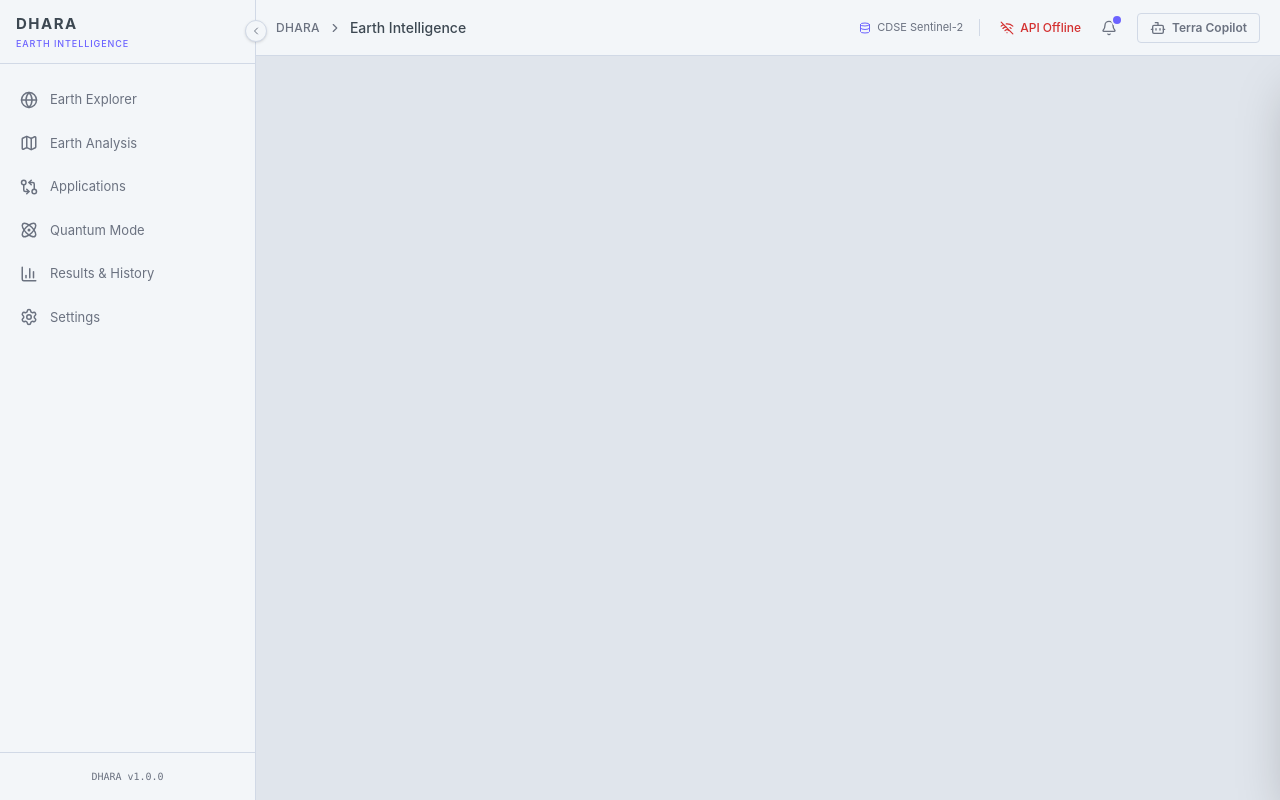
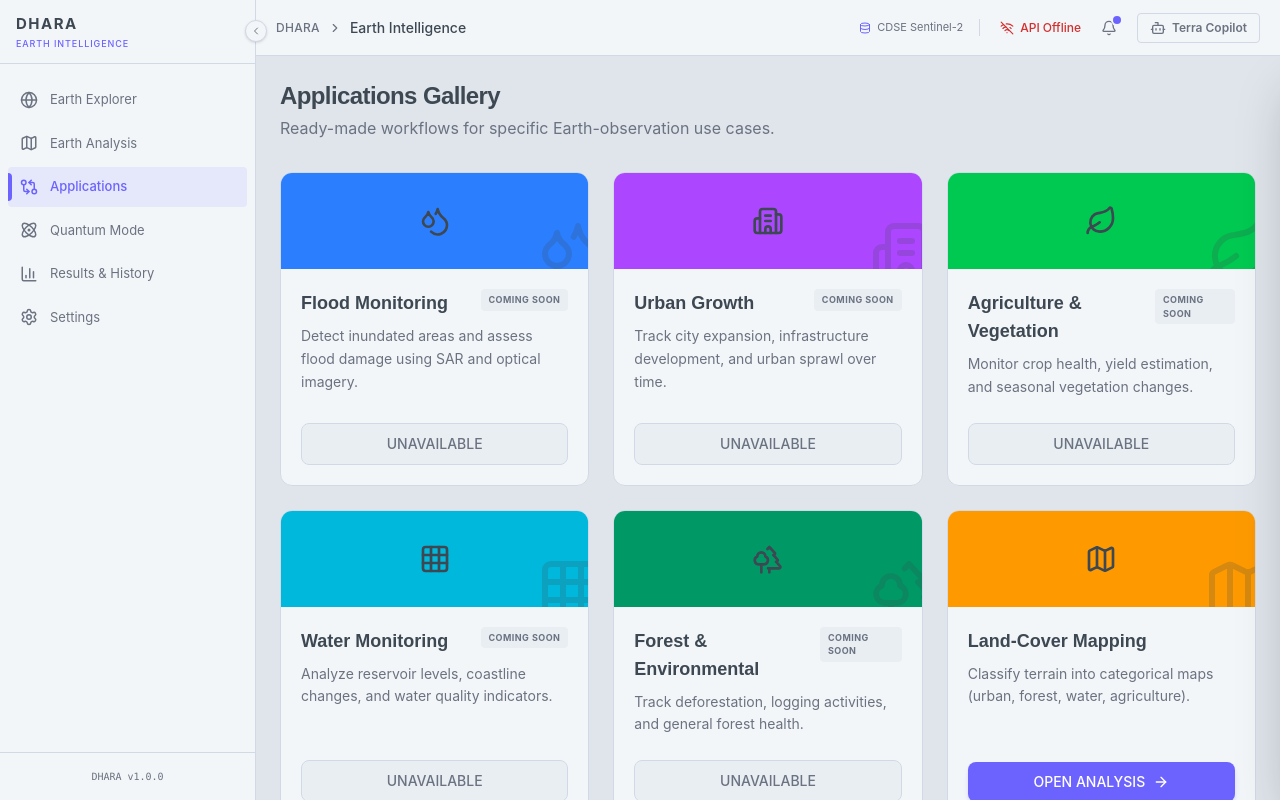
Before and after one commit to sainadh-555/QUANTUMSAT, a React (Vite) app in the folder frontend/: page /QUANTUMSAT/applications in a window 1280 px wide. Built offline with nearby package versions, Linux system fonts and the light colour scheme; no server answers.

Commit message:
feat: unified Earth Analysis and Applications gallery

```diff
--- a/frontend/src/App.tsx
+++ b/frontend/src/App.tsx
@@ -3,9 +3,9 @@
 import Sidebar from './components/Sidebar';
 import Header from './components/Header';
 import EarthExplorer from './pages/EarthExplorer';
-import LandCover from './pages/LandCover';
+import EarthAnalysis from './pages/EarthAnalysis';
+import Applications from './pages/Applications';
 import QuantumLab from './pages/QuantumLab';
-import ChangeDetection from './pages/ChangeDetection';
 import Results from './pages/Results';
 import TerraCopilot from './components/TerraCopilot';
 import { CaptureProvider } from './context/CaptureContext';
@@ -32,11 +32,11 @@
           copilotOpen={copilotOpen}
         />
         <div className="flex-1 overflow-hidden flex relative">
-          <main className="flex-1 overflow-y-auto">
+          <main className="flex-1 h-full relative">
             <Routes>
               <Route path="/" element={<EarthExplorer />} />
-              <Route path="/land-cover" element={<LandCover />} />
-              <Route path="/change-detection" element={<ChangeDetection />} />
+              <Route path="/earth-analysis" element={<EarthAnalysis />} />
+              <Route path="/applications" element={<Applications />} />
               <Route path="/quantum-lab" element={<QuantumLab />} />
               <Route path="/results" element={<Results />} />
             </Routes>
--- a/frontend/src/components/Sidebar.tsx
+++ b/frontend/src/components/Sidebar.tsx
@@ -4,8 +4,8 @@
 
 const links = [
   { to: '/', icon: Globe, label: 'Earth Explorer' },
-  { to: '/land-cover', icon: Map, label: 'Earth Analysis' },
-  { to: '/change-detection', icon: GitCompareArrows, label: 'Applications' },
+  { to: '/earth-analysis', icon: Map, label: 'Earth Analysis' },
+  { to: '/applications', icon: GitCompareArrows, label: 'Applications' },
   { to: '/quantum-lab', icon: Atom, label: 'Quantum Mode' },
   { to: '/results', icon: BarChart3, label: 'Results & History' },
   { to: '/settings', icon: Settings, label: 'Settings' },
--- /dev/null
+++ b/frontend/src/pages/Applications.tsx
@@ -0,0 +1,106 @@
+import { Grid, Droplets, Building2, Trees, Leaf, Map as MapIcon, ArrowRight } from 'lucide-react';
+import { useNavigate } from 'react-router-dom';
+
+const apps = [
+  {
+    id: 'flood',
+    title: 'Flood Monitoring',
+    description: 'Detect inundated areas and assess flood damage using SAR and optical imagery.',
+    icon: Droplets,
+    color: 'bg-blue-500',
+    available: false,
+  },
+  {
+    id: 'urban',
+    title: 'Urban Growth',
+    description: 'Track city expansion, infrastructure development, and urban sprawl over time.',
+    icon: Building2,
+    color: 'bg-purple-500',
+    available: false,
+  },
+  {
+    id: 'agriculture',
+    title: 'Agriculture & Vegetation',
+    description: 'Monitor crop health, yield estimation, and seasonal vegetation changes.',
+    icon: Leaf,
+    color: 'bg-green-500',
+    available: false,
+  },
+  {
+    id: 'water',
+    title: 'Water Monitoring',
+    description: 'Analyze reservoir levels, coastline changes, and water quality indicators.',
+    icon: Grid,
+    color: 'bg-cyan-500',
+    available: false,
+  },
+  {
+    id: 'forest',
+    title: 'Forest & Environmental',
+    description: 'Track deforestation, logging activities, and general forest health.',
+    icon: Trees,
+    color: 'bg-emerald-600',
+    available: false,
+  },
+  {
+    id: 'landcover',
+    title: 'Land-Cover Mapping',
+    description: 'Classify terrain into categorical maps (urban, forest, water, agriculture).',
+    icon: MapIcon,
+    color: 'bg-amber-500',
+    available: true,
+  }
+];
+
+const Applications = () => {
+  const navigate = useNavigate();
+
+  return (
+    <div className="p-6 h-full overflow-y-auto">
+      <div className="max-w-6xl mx-auto">
+        <div className="mb-8">
+          <h2 className="text-2xl font-bold text-textMain tracking-tight">Applications Gallery</h2>
+          <p className="text-textMuted mt-1">Ready-made workflows for specific Earth-observation use cases.</p>
+        </div>
+
+        <div className="grid grid-cols-1 md:grid-cols-2 lg:grid-cols-3 gap-6">
+          {apps.map(app => (
+            <div key={app.id} className="bg-surface border border-border rounded-xl overflow-hidden hover:shadow-lg transition-all duration-300 group flex flex-col">
+              <div className={`h-24 ${app.color} bg-opacity-10 relative overflow-hidden flex items-center justify-center`}>
+                <app.icon className={`w-12 h-12 ${app.color.replace('bg-', 'text-')} opacity-20 absolute -right-2 -bottom-2 scale-150 transform group-hover:scale-110 transition-transform duration-500`} />
+                <app.icon className={`w-8 h-8 ${app.color.replace('bg-', 'text-')} relative z-10`} />
+              </div>
+
+              <div className="p-5 flex flex-col flex-1">
+                <div className="flex items-start justify-between mb-2">
+                  <h3 className="font-semibold text-textMain text-lg">{app.title}</h3>
+                  {!app.available && (
+                    <span className="text-[9px] font-bold uppercase tracking-wider bg-surfaceHover text-textMuted px-2 py-1 rounded">Coming Soon</span>
+                  )}
+                </div>
+                <p className="text-sm text-textMuted leading-relaxed mb-6 flex-1">
+                  {app.description}
+                </p>
+
+                <button
+                  onClick={() => app.available && navigate('/earth-analysis')}
+                  disabled={!app.available}
+                  className={`w-full flex items-center justify-center gap-2 py-2.5 rounded-lg text-sm font-medium transition-colors ${
+                    app.available
+                      ? 'bg-primary text-white hover:bg-primary/90 shadow-md shadow-primary/20'
+                      : 'bg-surfaceHover text-textMuted cursor-not-allowed border border-border'
+                  }`}
+                >
+                  {app.available ? 'OPEN ANALYSIS' : 'UNAVAILABLE'}
+                  {app.available && <ArrowRight className="w-4 h-4" />}
+                </button>
+              </div>
+            </div>
+          ))}
+        </div>
+      </div>
+    </div>
+  );
+};
+
+export default Applications;
--- /dev/null
+++ b/frontend/src/pages/EarthAnalysis.tsx
@@ -0,0 +1,85 @@
+import { useState } from 'react';
+import { Map, Droplets, GitCompareArrows } from 'lucide-react';
+import LandCover from './LandCover';
+import ChangeDetection from './ChangeDetection';
+
+const EarthAnalysis = () => {
+  const [activeTab, setActiveTab] = useState<'land' | 'ocean' | 'change'>('land');
+
+  return (
+    <div className="flex flex-col h-full bg-background">
+      {/* Unified Header */}
+      <div className="bg-surface border-b border-border shrink-0">
+        <div className="px-6 py-4 flex items-center justify-between">
+          <div>
+            <h2 className="text-xl font-bold text-textMain tracking-tight">Earth Analysis</h2>
+            <p className="text-sm text-textMuted mt-1">Unified analytics pipeline for Earth-observation data.</p>
+          </div>
+        </div>
+
+        {/* Tabs */}
+        <div className="px-6 flex items-center gap-6">
+          <button
+            onClick={() => setActiveTab('land')}
+            className={`flex items-center gap-2 pb-3 px-1 border-b-2 transition-colors font-medium text-sm ${
+              activeTab === 'land' ? 'border-primary text-primary' : 'border-transparent text-textMuted hover:text-textMain'
+            }`}
+          >
+            <Map className="w-4 h-4" />
+            LAND ANALYSIS
+          </button>
+
+          <button
+            onClick={() => setActiveTab('ocean')}
+            className={`flex items-center gap-2 pb-3 px-1 border-b-2 transition-colors font-medium text-sm ${
+              activeTab === 'ocean' ? 'border-primary text-primary' : 'border-transparent text-textMuted hover:text-textMain'
+            }`}
+          >
+            <Droplets className="w-4 h-4" />
+            OCEAN & WATER
+          </button>
+
+          <button
+            onClick={() => setActiveTab('change')}
+            className={`flex items-center gap-2 pb-3 px-1 border-b-2 transition-colors font-medium text-sm ${
+              activeTab === 'change' ? 'border-primary text-primary' : 'border-transparent text-textMuted hover:text-textMain'
+            }`}
+          >
+            <GitCompareArrows className="w-4 h-4" />
+            CHANGE DETECTION
+          </button>
+        </div>
+      </div>
+
+      {/* Content Area */}
+      <div className="flex-1 overflow-hidden relative">
+        {activeTab === 'land' && (
+          <div className="absolute inset-0 overflow-y-auto">
+            <LandCover />
+          </div>
+        )}
+
+        {activeTab === 'ocean' && (
+          <div className="absolute inset-0 overflow-y-auto p-6">
+            <div className="flex flex-col items-center justify-center h-64 bg-surface border border-border border-dashed rounded-lg text-center p-6">
+              <Droplets className="w-12 h-12 text-textMuted mb-4 opacity-50" />
+              <h3 className="text-lg font-medium text-textMain mb-2">Ocean & Water Analysis</h3>
+              <p className="text-sm text-textMuted max-w-md">
+                Water-body extent and coastal shoreline change models are currently under development. Please check back in a future update.
+              </p>
+            </div>
+          </div>
+        )}
+
+        {activeTab === 'change' && (
+          <div className="absolute inset-0 overflow-hidden">
+            {/* ChangeDetection already handles its own scroll container */}
+            <ChangeDetection />
+          </div>
+        )}
+      </div>
+    </div>
+  );
+};
+
+export default EarthAnalysis;
```
